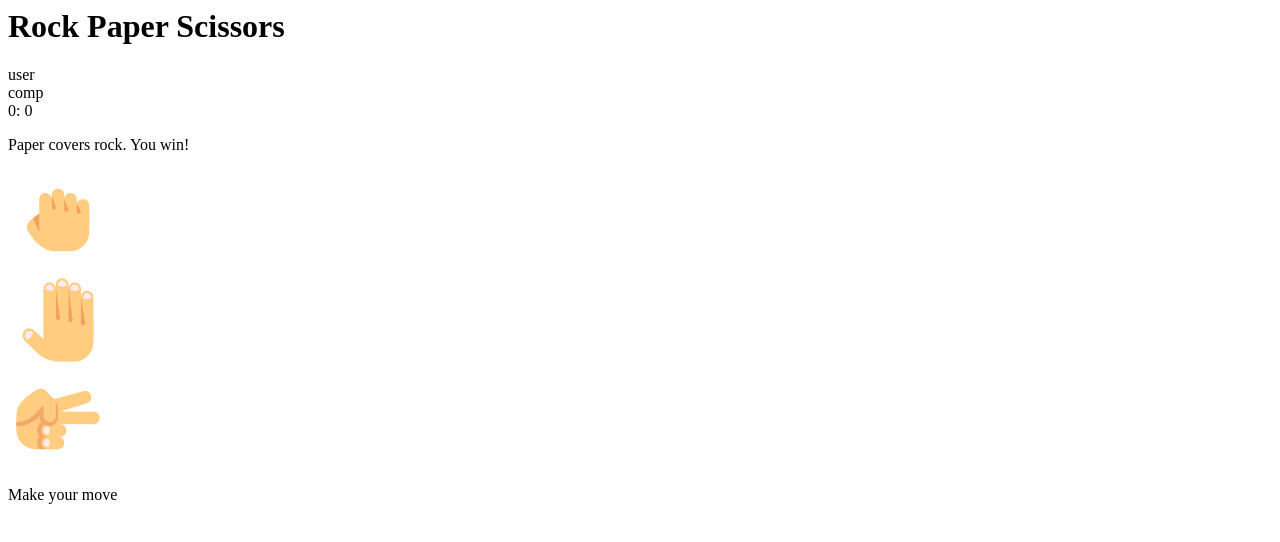
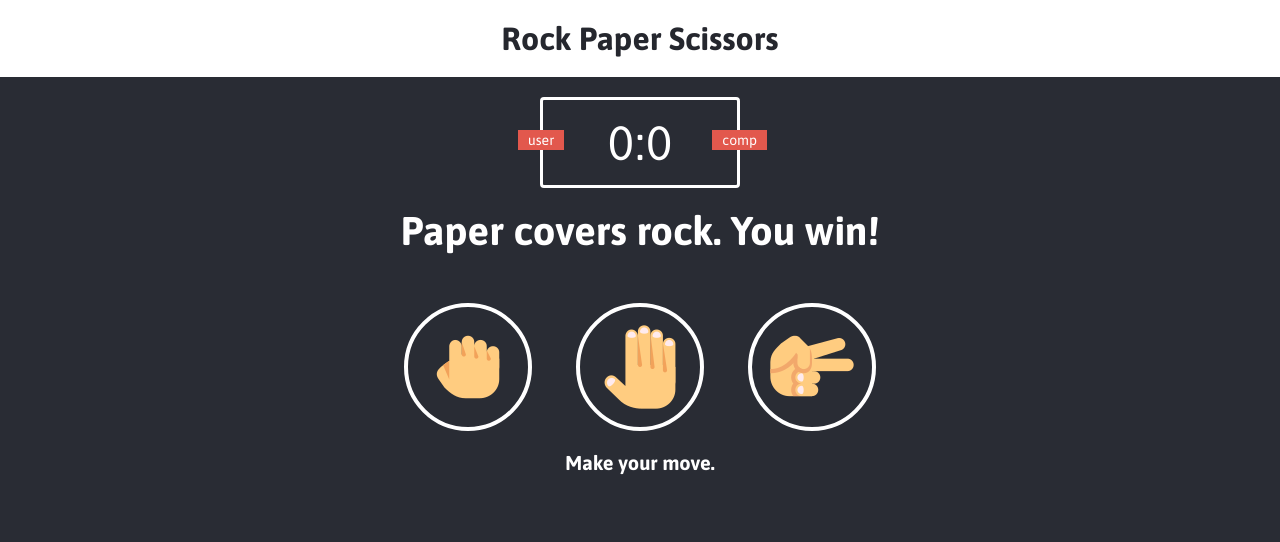
Before and after one commit to JustJ3n/rock-paper-scissors, a plain HTML site: page index.html in a window 1280 px wide. Drawn offline with Linux system fonts and the light colour scheme.

Commit message:
Link css stylesheet to html file, add css styling and positioning

```diff
--- a/index.html
+++ b/index.html
@@ -3,6 +3,7 @@
     <meta charset="UTF-8">
     <meta http-equiv="X-UA-Compatible" content="IE=edge">
     <meta name="viewport" content="width=device-width, initial-scale=1.0">
+    <link rel="stylesheet" href="styles.css">
     <title>Rock Paper Scissors Game</title>
 </head>
 <body>
@@ -12,7 +13,7 @@
     <div class="score-board">
         <div id="user-label" class="badge">user</div>
         <div id="computer-label" class="badge">comp</div>
-        <span id="user-score">0</span>: <span id="computer-score">0</span>
+        <span id="user-score">0</span>:<span id="computer-score">0</span>
     </div>
     <div class="result">
         <p>Paper covers rock. You win!</p>
@@ -28,6 +29,6 @@
             <img src="images/scissors.png" alt="">
         </div>
     </div>
-    <p id="action-message">Make your move</p>
+    <p id="action-message">Make your move.</p>
 </body>
 </html>
--- a/styles.css
+++ b/styles.css
@@ -0,0 +1,93 @@
+@import url('https://fonts.googleapis.com/css2?family=Asap:wght@400;500;700&display=swap');
+
+* {
+    margin: 0;
+    padding: 0;
+    box-sizing: border-box;
+}
+body{
+    background-color: #292C34;
+}
+
+header {
+    background: white;
+    padding: 20px;
+}
+
+header > h1 {
+    color: #25272E;
+    text-align: center;
+    font-family: Asap, sans-serif;
+}
+
+.score-board {
+    margin: 20px auto;
+    border: 3px solid white;
+    border-radius: 4px;
+    text-align: center;
+    width: 200px;
+    color:white;
+    font-size: 48px;
+    padding: 15px 20px;
+    font-family: Asap, sans-serif;
+    position: relative;
+}
+
+.badge {
+    background:#E2584D;
+    color: white;
+    font-size: 14px;
+    padding: 2px 10px;
+    font-family: Asap, sans-serif;
+}
+
+#user-label {
+    position: absolute;
+    top: 30px;
+    left: -25px;
+}
+
+#computer-label {
+    position: absolute;
+    top:30px;
+    right: -30px;
+}
+
+.result {
+    font-size: 40px;
+    color: white;
+}
+
+.result > p {
+    text-align: center;
+    font-weight: bold;
+    font-family: Asap, sans-serif;
+}
+
+.choices {
+    margin-top: 50px;
+    text-align: center;
+}
+
+.choice {
+    border: 4px solid white;
+    border-radius: 50%;
+    margin: 0 20px;
+    padding: 10px;
+    display: inline-block;
+    transition: all 0.3s ease;
+}
+
+.choice:hover {
+    cursor: pointer;
+    background: #24272E;
+}
+
+#action-message{
+    text-align: center;
+    color: white;
+    font-family: Asap, san-serif;
+    font-weight: bold;
+    font-size: 20px;
+    margin-top: 20px;
+}
```
